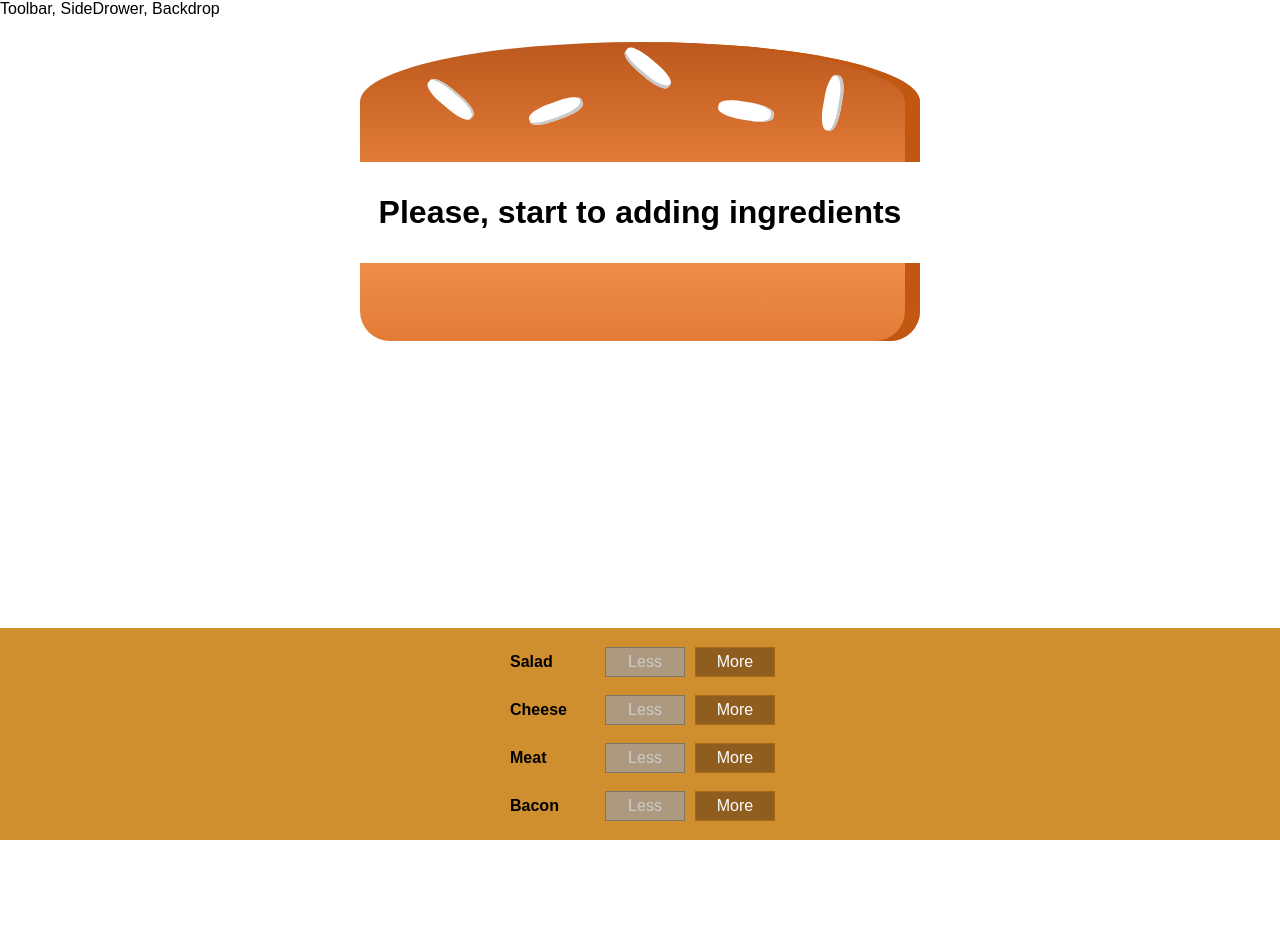
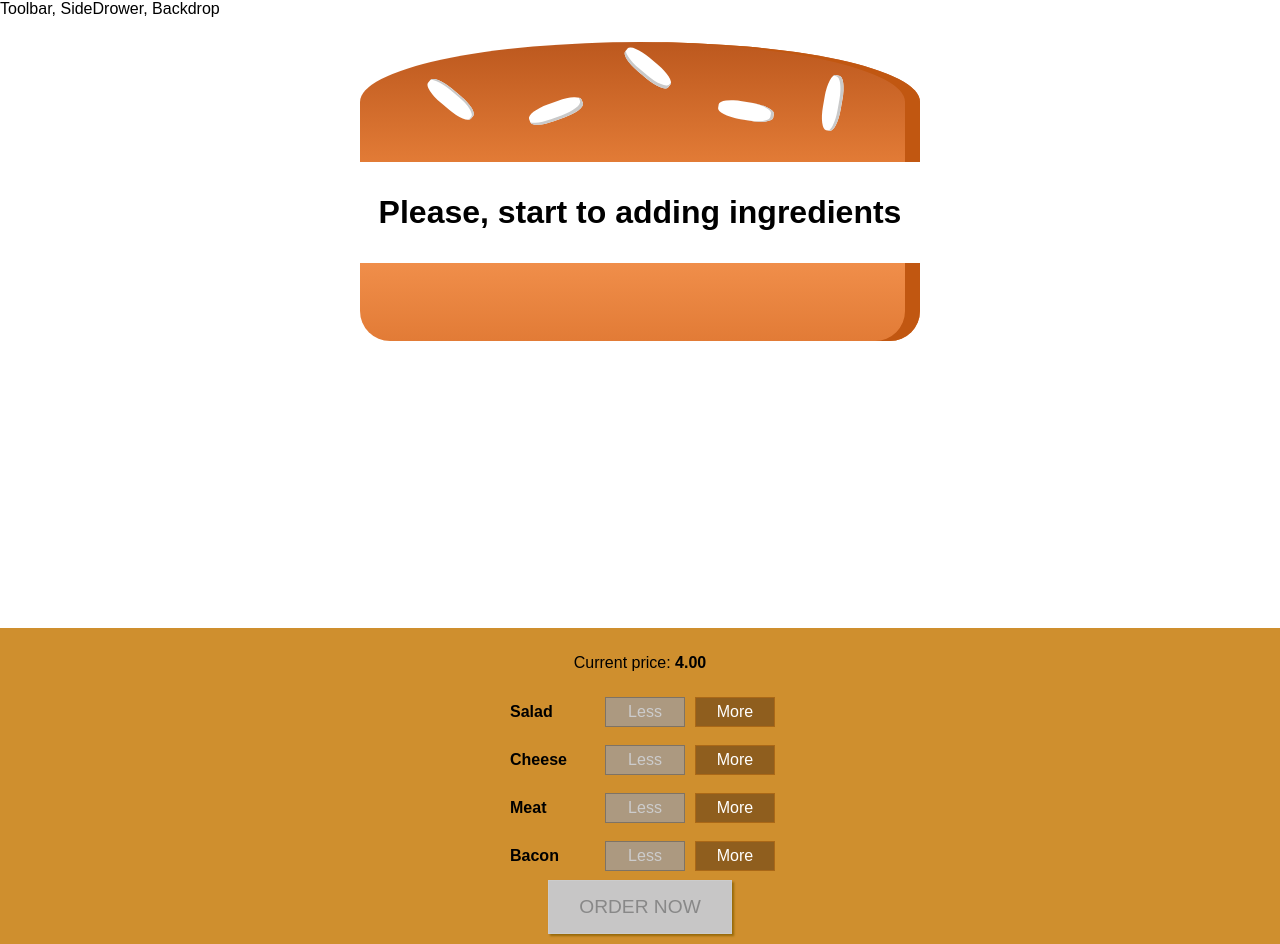
Before and after one commit to andreisavelev/burger-builder-react, a React app: page / in a window 1280 px wide. Before the commit the page ends 840 px from the top, so only its background shows below. Built offline with nearby package versions, Linux system fonts and the light colour scheme.

Commit message:
Added a order button and a logic for that

```diff
--- a/src/components/burger/BuildControls/BuildControls.css
+++ b/src/components/burger/BuildControls/BuildControls.css
@@ -10,3 +10,45 @@
     background-color: #CF8F2E;
     box-shadow: 0 2px 1px #ccc
 }
+
+
+.OrderButton {
+    background-color: #DAD735;
+    outline: none;
+    cursor: pointer;
+    border: 1px solid #966909;
+    color: #966909;
+    font-family: inherit;
+    font-size: 1.2em;
+    padding: 15px 30px;
+    box-shadow: 2px 2px 2px #966909;
+}
+
+.OrderButton:hover, .OrderButton:active {
+    background-color: #A0DB41;
+    border: 1px solid #966909;
+    color: #966909;
+}
+
+.OrderButton:disabled {
+    background-color: #C7C6C6;
+    cursor: not-allowed;
+    border: 1px solid #ccc;
+    color: #888888;
+}
+
+.OrderButton:not(:disabled) {
+    animation: enable 0.3s linear;
+}
+
+@keyframes enable {
+    0% {
+        transform: scale(1);
+    }
+    60% {
+        transform: scale(1.1);
+    }
+    100% {
+        transform: scale(1);
+    }
+}
--- a/src/components/burger/BuildControls/BuildControls.js
+++ b/src/components/burger/BuildControls/BuildControls.js
@@ -24,11 +24,14 @@ const controls = [
 const BuildControls = props => {
     return (
         <div className={classes.BuildControls}>
+            <p>Current price: <b>{props.price.toFixed(2)}</b></p>
             {controls.map(control => <BuildControl key={control.label}
                                                    label={control.label}
                                                    added={() => props.ingredientAdded(control.type)}
                                                    disabled={props.disabled[control.type]}
                                                    removed={() => props.ingredientRemoved(control.type)} />)}
+            <button className={classes.OrderButton}
+                    disabled={!props.purchasable}>ORDER NOW</button>
         </div>
     );
 };
--- a/src/containers/BurgerBuilder/BurgerBuilder.js
+++ b/src/containers/BurgerBuilder/BurgerBuilder.js
@@ -24,9 +24,24 @@ class BurgerBuilder extends Component {
             cheese: 0,
             meat: 0
         },
-        totalPrice: 4
+        totalPrice: 4,
+        purchasable: false
     }
 
+    /**
+     * Caclucate sum of added ingredients and
+     * convert the result in to a boolean
+     * @type {Function}
+     * @param ingredients {Object} - key-value list of ingredients
+     */
+    updatePurchaseSate(ingredients) {
+        let sum = Object.values(ingredients)
+            .reduce((sum, item) => sum + item, 0);
+
+        this.setState({
+            purchasable: sum > 0
+        });
+    }
     /**
      * Adding an new ingredient and calculating new priceAddition
      * @type {function}
@@ -48,6 +63,7 @@ class BurgerBuilder extends Component {
             ingredients: updatedIngredients,
             totalPrice: newPrice
         });
+        this.updatePurchaseSate(updatedIngredients);
     }
 
     removeIngredientHandler = type => {
@@ -67,6 +83,7 @@ class BurgerBuilder extends Component {
                 ingredients: updatedIngredients,
                 totalPrice: newPrice
             });
+            this.updatePurchaseSate(updatedIngredients);
         }
     }
 
@@ -86,6 +103,8 @@ class BurgerBuilder extends Component {
                 <Burger ingredients={this.state.ingredients} />
                 <BuildControls ingredientAdded={this.addIngredientHandler}
                                ingredientRemoved={this.removeIngredientHandler}
+                               price={this.state.totalPrice}
+                               purchasable={this.state.purchasable}
                                disabled={disabledControls} />
             </Aux>
         );
```
